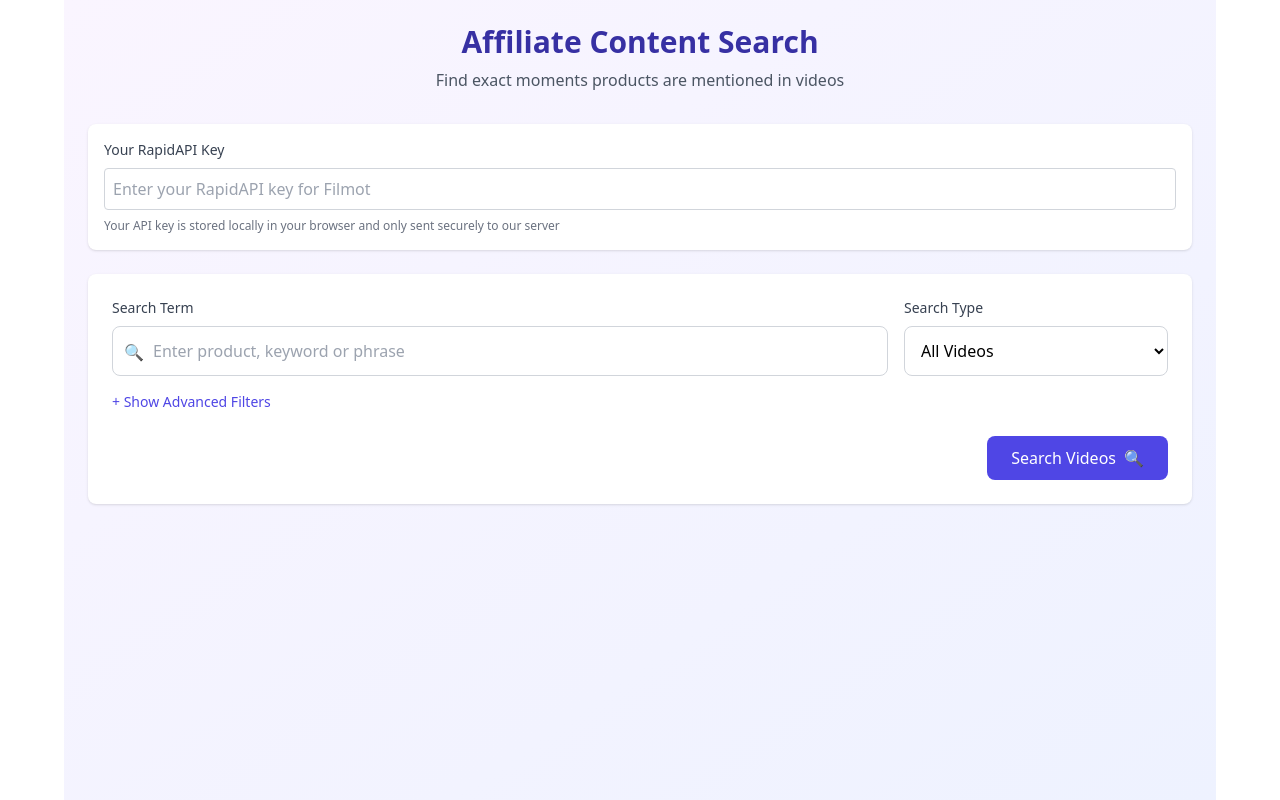
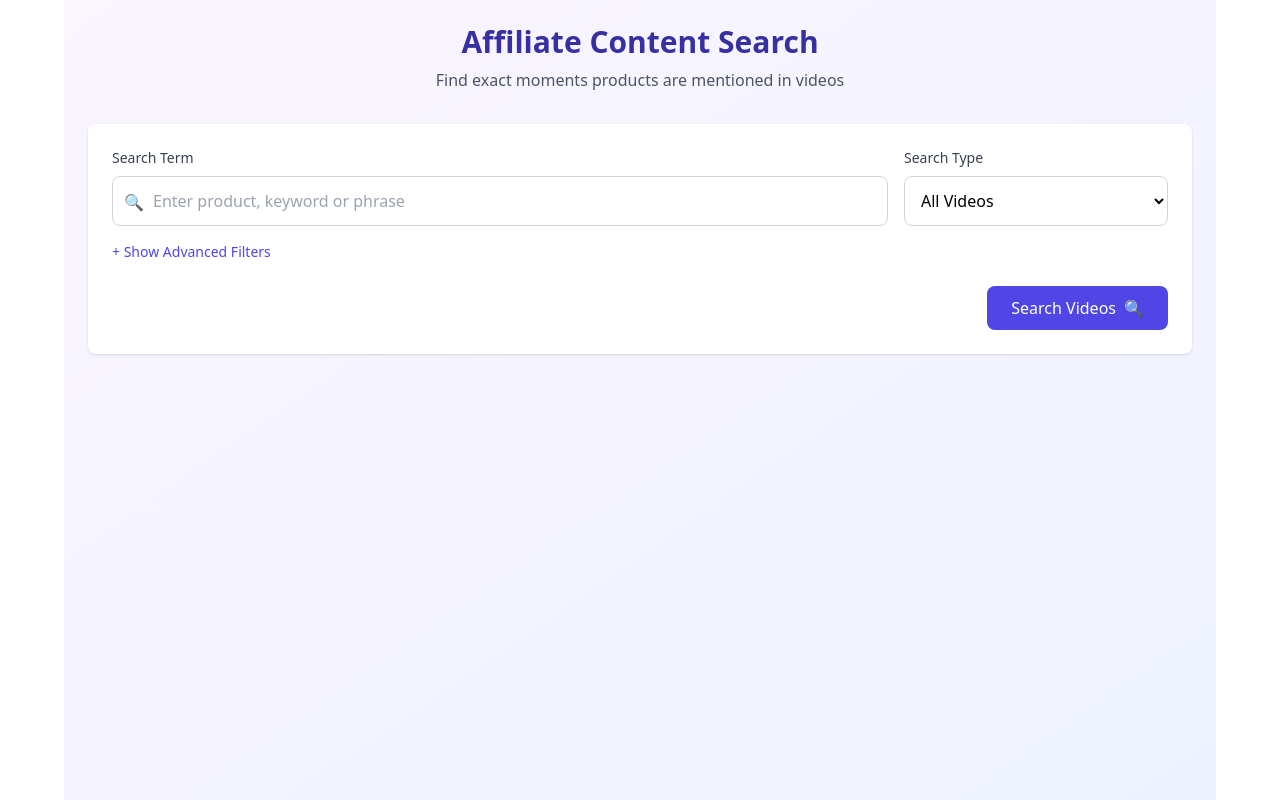
Before and after one commit to Crevista/Tiktok-affiliate-search, a Next.js app: page / in a window 1280 px wide. Built offline with nearby package versions, Linux system fonts and the light colour scheme.

Commit message:
Update page.js

```diff
--- a/app/page.js
+++ b/app/page.js
@@ -8,7 +8,6 @@ export default function Home() {
   const [channelId, setChannelId] = useState('');
   const [isLoading, setIsLoading] = useState(false);
   const [results, setResults] = useState([]);
-  const [apiKey, setApiKey] = useState('');
   const [error, setError] = useState('');
 
   // Additional filter states
@@ -23,11 +22,6 @@ export default function Home() {
 
   const handleSearch = async (e) => {
     e.preventDefault();
-
-    if (!apiKey) {
-      setError('Please enter your RapidAPI key');
-      return;
-    }
 
     if (!searchTerm) {
       setError('Please enter a search term');
@@ -57,19 +51,12 @@ export default function Home() {
       if (duration.start) params.append('startDuration', duration.start);
       if (duration.end) params.append('endDuration', duration.end);
 
-      // Create a server-side API route to hide our API key
-      // This is more secure than including it in frontend code
-      const response = await fetch(`/api/search?${params.toString()}`, {
-        method: 'POST',
-        headers: {
-          'Content-Type': 'application/json'
-        },
-        body: JSON.stringify({ apiKey })
-      });
+      // Use the server-side API route which now uses the environment variable
+      const response = await fetch(`/api/search?${params.toString()}`);
 
       if (!response.ok) {
-        const errorText = await response.text();
-        throw new Error(`API error: ${response.status} - ${errorText}`);
+        const errorData = await response.json();
+        throw new Error(errorData.error || `API error: ${response.status}`);
       }
 
       const data = await response.json();
@@ -101,23 +88,6 @@ export default function Home() {
       <div className="text-center mb-8">
         <h1 className="text-3xl font-bold text-indigo-800">Affiliate Content Search</h1>
         <p className="text-gray-600 mt-2">Find exact moments products are mentioned in videos</p>
-      </div>
-
-      {/* API Key Input */}
-      <div className="mb-6 p-4 bg-white rounded-lg shadow">
-        <label className="block text-sm font-medium text-gray-700 mb-2">
-          Your RapidAPI Key
-        </label>
-        <input
-          type="password"
-          value={apiKey}
-          onChange={(e) => setApiKey(e.target.value)}
-          className="w-full p-2 border border-gray-300 rounded focus:ring-2 focus:ring-indigo-500"
-          placeholder="Enter your RapidAPI key for Filmot"
-        />
-        <p className="text-xs text-gray-500 mt-2">
-          Your API key is stored locally in your browser and only sent securely to our server
-        </p>
       </div>
 
       {/* Search Form */}
@@ -385,11 +355,11 @@ export default function Home() {
         ) : (
           searchTerm && !error && (
             <div className="bg-white p-8 rounded-lg shadow text-center">
-              <p className="text-gray-600">No results found. Try different search terms or check your API key.</p>
+              <p className="text-gray-600">No results found. Try different search terms.</p>
             </div>
           )
         )
       )}
     </div>
   );
-        }
+}
```
